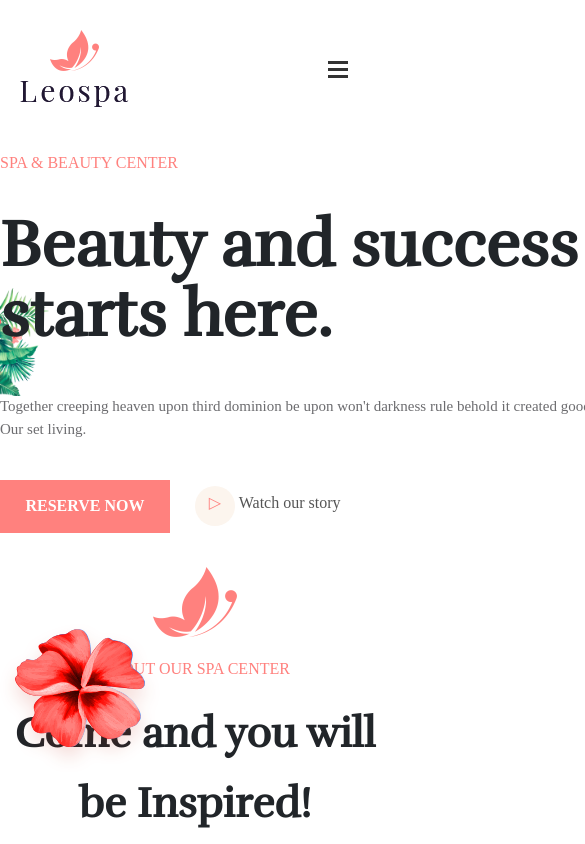
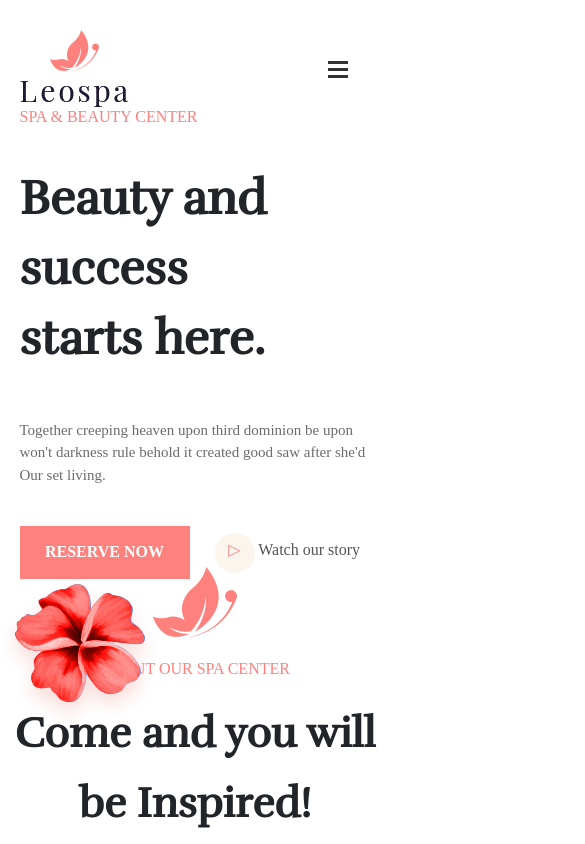
Before and after one commit to tennoken/LeospaClone, a plain HTML site: page index.html in a window 390 px wide. Shown: the top 844 px of the page, 585 px wide, since content can reach past the window. Drawn offline with nearby package versions, Linux system fonts and the light colour scheme.

Commit message:
update media

```diff
--- a/style.css
+++ b/style.css
@@ -32,7 +32,7 @@ li {
 }
 
 .container {
-  width: 1024px;
+  max-width: 1024px;
   /* width: auto; */
   margin: 0 auto;
 }
@@ -113,7 +113,7 @@ li {
 }
 
 .section--banner .text-box {
-  width: 700px;
+  max-width: 700px;
   /* width: auto; */
 }
 
@@ -609,6 +609,11 @@ iframe {
 
 @media screen and (max-width: 768px) {
   /* Header */
+
+  header .container {
+    /* width: ? */
+  }
+
   header .inner {
     display: block;
   }
@@ -667,11 +672,27 @@ iframe {
   }
 
   /* banner */
+
+  .section--banner {
+    background-image: none;
+    padding: 5% 5%;
+  }
+
+  .section--banner .text-box h2 {
+    font-size: 48px;
+  }
+
   .section--banner img {
     display: none;
   }
 
   /* About */
+  #china-rose {
+    position: absolute;
+    top: -45px;
+    left: 0;
+  }
+
   #jasmine {
     position: absolute;
     top: 345px;
@@ -683,6 +704,11 @@ iframe {
     font-size: 18px;
   }
 
+  .section--procedures .post-box li {
+    max-width: 80%;
+    margin: 30px 0;
+  }
+
   .section--procedures .post-box ul li:nth-child(2) {
     margin: 0px 18px;
   }
```
